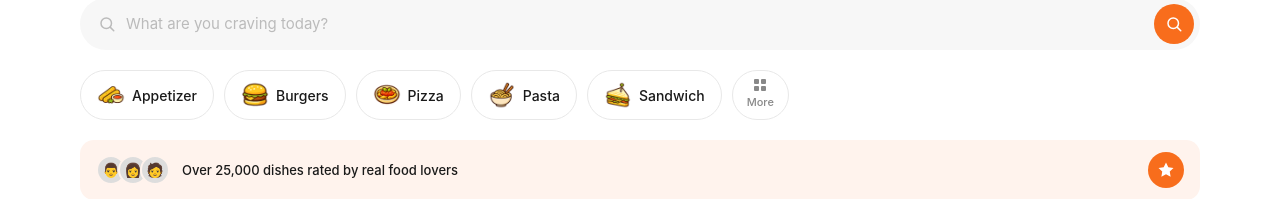
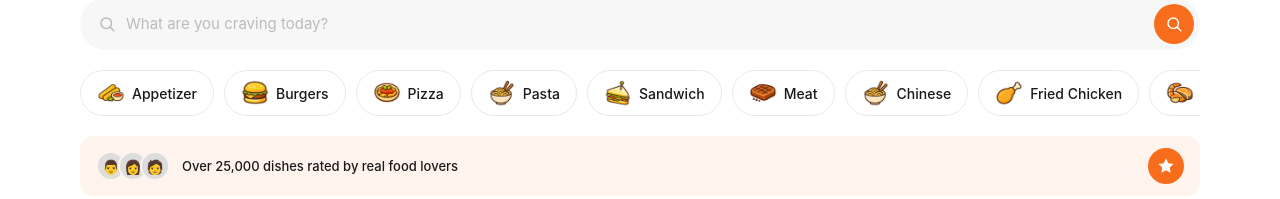
Before and after one commit to Faixan224/Foodoo, a Next.js app: page / in a window 1280 px wide. Shown: the part 144-343 px from the top of the page. Built offline with nearby package versions, Linux system fonts and the light colour scheme; no server answers; the database is empty.

Commit message:
all categories visible, profile badges

```diff
--- a/app/page.js
+++ b/app/page.js
@@ -1,5 +1,5 @@
 import { supabase } from '../lib/supabase'
-import CategoryDrawer from './CategoryDrawer'
+
 
 async function getTopDishes() {
   const { data: ranked } = await supabase
@@ -40,15 +40,12 @@ export default async function Home() {
   const topDishes = await getTopDishes()
   const topRestaurants = await getTopRestaurants()
 
-  const mainCategories = [
+  const allCategories = [
     { name: 'Appetizer', img: '/icons/Appitizer.png' },
     { name: 'Burgers', img: '/icons/Burger.png' },
     { name: 'Pizza', img: '/icons/Pasta.png' },
     { name: 'Pasta', img: '/icons/Chinese.png' },
     { name: 'Sandwich', img: '/icons/Sandwich.png' },
-  ]
-
-  const moreCategories = [
     { name: 'Meat', img: '/icons/Meat.png' },
     { name: 'Chinese', img: '/icons/Chinese.png' },
     { name: 'Fried Chicken', img: '/icons/FriedChicken.png' },
@@ -176,13 +173,12 @@ export default async function Home() {
 
         <div className="cats-wrap">
           <div className="cats-scroll">
-            {mainCategories.map(cat => (
+            {allCategories.map(cat => (
               <a key={cat.name} href={'/search?category=' + cat.name} className="cat-pill">
                 <img src={cat.img} alt={cat.name} width="28" height="28" style={{ display: 'block', objectFit: 'contain' }} />
                 <span className="cat-name">{cat.name}</span>
               </a>
             ))}
-            <CategoryDrawer mainCategories={mainCategories} moreCategories={moreCategories} />
           </div>
         </div>
 
```
